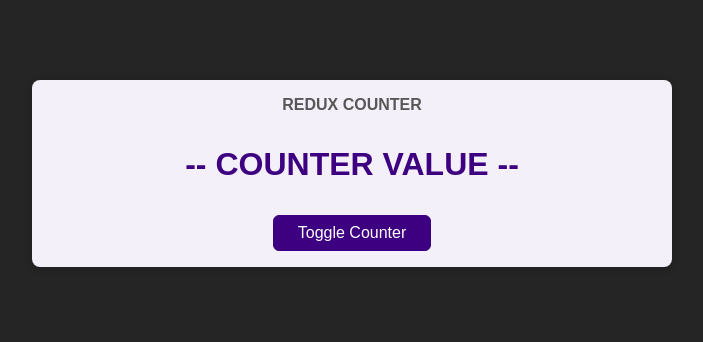
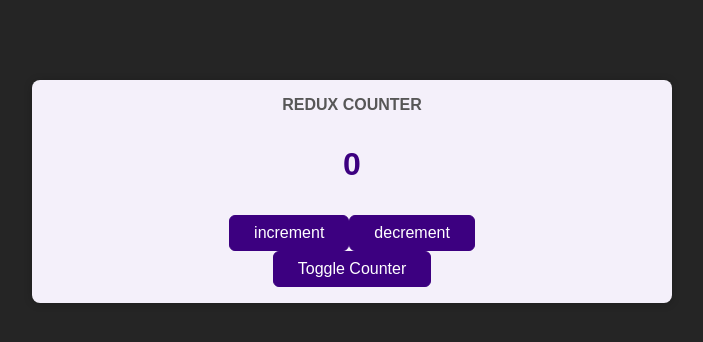
Before and after one commit to shahbaazchaviwale/rct-mar-2022-redux-practice, a React (Create React App) app: page / in a window 1280 px wide. Shown: the top 342 px of the page, without its empty margins (288-991 px from the left). Built offline with nearby package versions, Linux system fonts and the light colour scheme.

Commit message:
dispatching actions from inside component

```diff
--- a/src/components/Counter.js
+++ b/src/components/Counter.js
@@ -1,16 +1,32 @@
-import { useSelector } from 'react-redux';
-import classes from './Counter.module.css';
+import { useDispatch, useSelector } from "react-redux";
+import classes from "./Counter.module.css";
 
 const Counter = () => {
-
-  const counter = useSelector(state => state.counter);
+  // get store values
+  const counter = useSelector((state) => { return state.counter});
+  const dispatch = useDispatch();
 
   const toggleCounterHandler = () => {};
+
+  const incrementHandler = () => {
+    dispatch({ type: "increment" });
+  };
+
+  const decrementHandler = () => {
+    if(counter < 1){
+      return;
+    }
+    dispatch({ type: "decrement" });
+  };
 
   return (
     <main className={classes.counter}>
       <h1>Redux Counter</h1>
-      <div className={classes.value}>-- COUNTER VALUE --</div>
+      <div className={classes.value}>{counter}</div>
+      <div>
+        <button onClick={incrementHandler}>increment</button>
+        <button onClick={decrementHandler}>decrement</button>
+      </div>
       <button onClick={toggleCounterHandler}>Toggle Counter</button>
     </main>
   );
--- a/src/store/index.js
+++ b/src/store/index.js
@@ -9,7 +9,7 @@
     }
     if(action.type === 'decrement'){
         return {
-            counter: state.counter + 1
+            counter: state.counter - 1
         }
     }
     // this below  state will be unchange/default values
```
